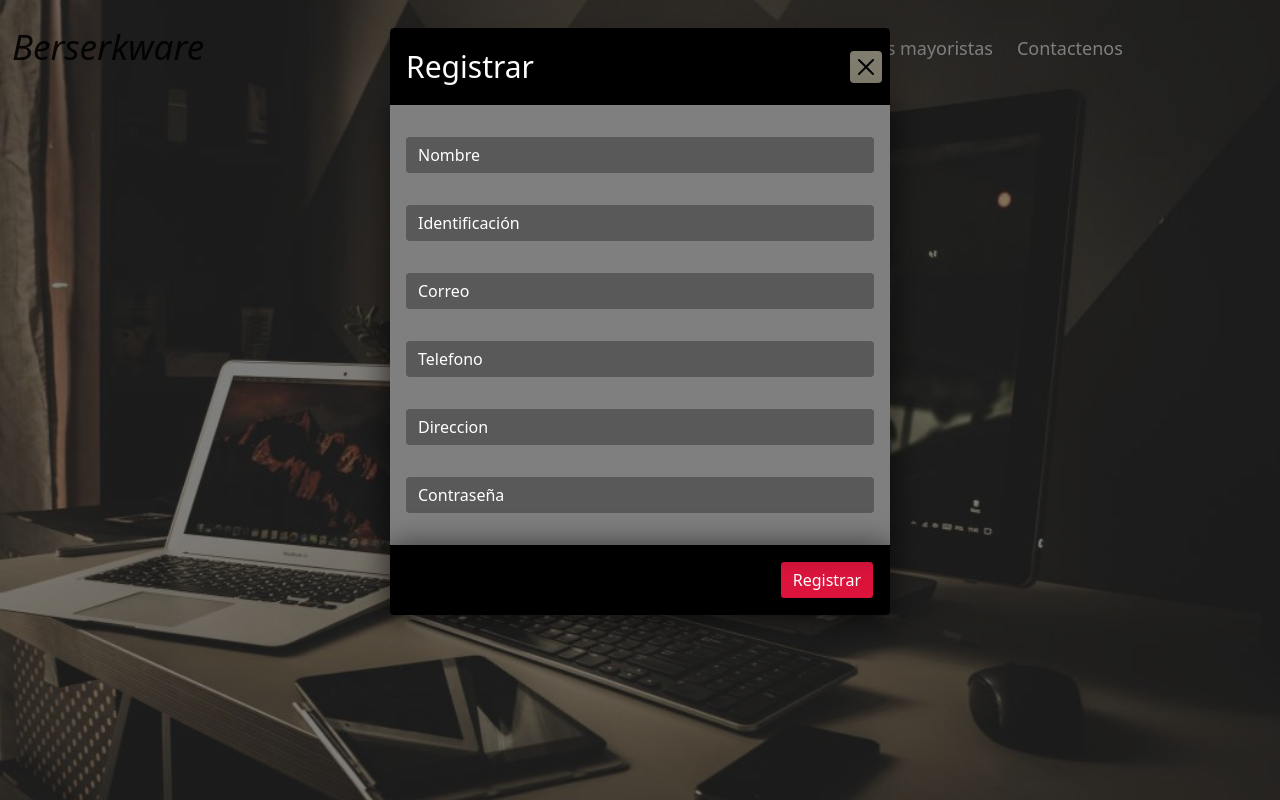
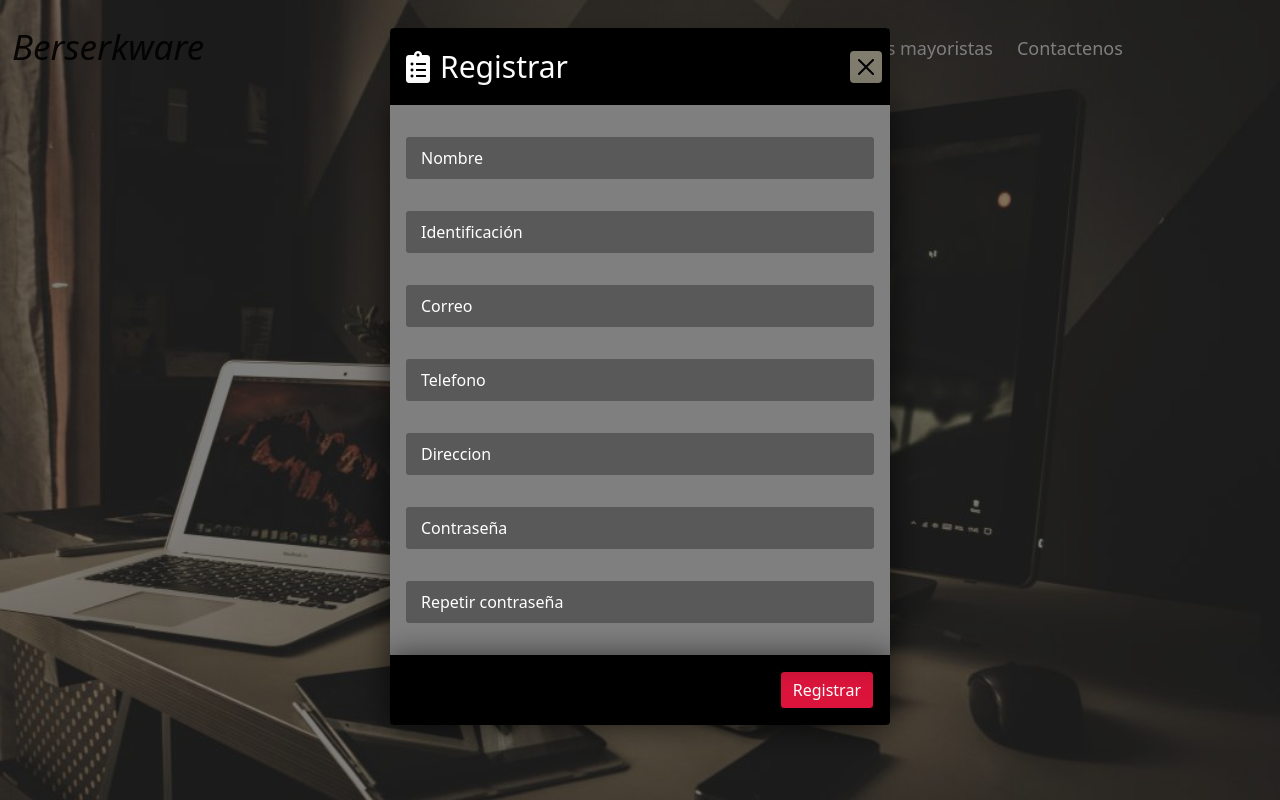
Before and after one commit to Bastian2098/Berserkware, a PHP site: page / in a window 1280 px wide, after a click on "Registrar". Run offline with PHP 8.4, Linux system fonts and the light colour scheme; some libraries are stand-ins or nearby versions.

Commit message:
Validaciones y encriptacion
La validacion del formulario y de iniciar sesion ya estan completos, las contraseñas llegan encriptadas a la base de datos, pendiente validar la disponibilidad del correo electronico al registrar

```diff
--- a/css/style.css
+++ b/css/style.css
@@ -1,48 +1,149 @@
 body{
+
     background-image: url(../img/fondo_login.jpg);
     background-repeat: no-repeat;
     background-size: cover;
     background-attachment: fixed;
+
 }
 
 .formulario{
+
     background: rgba(0,0,0, .5);
     padding: 20px;
     border-radius: 10px;
     box-shadow: 0 0 30px rgba(0,0,0,0.568) ;
     color: white;
+
 }
+
 .form-control{
+
     background: rgba(0,0,0,0.3);
-       border-style: none;
-       transition: 00.3s ease-in;
-       outline: none;
-       box-shadow: none;
+    /*border-style: none;*/
+    border: 3px solid transparent;
+    border-radius: 3px;
+    transition: 00.3s ease all;
+    /*outline: none;
+    box-shadow: none;*/
 
 }
 
 .form-control:focus{
-       background: none ;
-       box-shadow: none;
-       outline: none;
+
+    background: black;
+    /*box-shadow: none;
+    outline: none;*/
     color: white;
-   }
-   .form-control::placeholder{
-       color: white;
+    border: 3px solid #0075ff;
+
 }
 
+.form-control::placeholder{
+
+    color: white;
+
+}
+
+.inputU-incorrect .form-control{
+
+    border: 3px solid #bb2929;
+
+}
+
+.inputU{
+
+    position: relative;
+
+}
+
+.inputU-correct .iconoCheck{
+
+    color: #1ed12d;
+    opacity: 1;
+
+}
+
+.inputU-incorrect .iconoCheck{
+
+    color: #bb2929;
+    bottom: 15px;
+    opacity: 1;
+
+}
+
+.iconoCheck{
+
+    position: absolute;
+    right: 10px;
+    bottom: 15px;
+    z-index: 100;
+    font-size: 16px;
+    opacity: 0;
+
+}
+
+.errorMsg{
+
+    font-size: 12px;
+    margin-top: 0;
+    margin-bottom: 0;
+    display: none;
+
+}
+
+.errorMsg-active{
+
+    position: absolute;
+    display: ruby;
+
+}
+
+.errorMsgFull{
+
+    height: 45px;
+    line-height: 45px;
+    background: #f66060;
+    padding: 0 15px;
+    /*border-radius: 3px;*/
+    display: none;
+
+}
+
+.errorMsgFull-active{
+
+    display: block;
+
+}
+
+.errorMsgLogin{
+
+    height: 45px;
+    line-height: 45px;
+    background: #f66060;
+    padding: 0 15px;
+    /*border-radius: 3px;*/
+    display: block;
+
+}
 
 .ingresar{
+
     background-color: #778899;
     font-size: 16px;
     color:white;
     font-weight: 700! important;
     box-shadow: 0 0 30px rgba(0,0,0,0.568) ;
     transition: 0.3s ease-in;
+
 }
+
 .ingresar:hover{
+
     color: white;
+
 }
+
 .recordar{
 
     box-shadow: none;
@@ -50,66 +151,100 @@ body{
     transition: 00.3s ease-in;
 
 }
+
 .modal-header{
+
     background-color: black;
     border: none;
+
 }
+
 .modal-body{
+
     background: rgba(0,0,0, .5);
     box-shadow: 0 0 30px rgba(0,0,0,0.568) ;
     transition: 0.3s ease-in;
     border: none;
+
 }
+
 .modal-footer{
+
     background-color: black;
     box-shadow: 0 0 30px rgba(0,0,0,0.568) ;
     transition: 0.3s ease-in;
     border: none;
+
 }
+
 .modal-title{
+
     color: white;
     font-size: 30px;
+
 }
+
 .modal-content{
+
     border: none;
     box-shadow: 0 0 40px rgba(0,0,2,0.23);
+
 }
+
 .boton_registro{
+
     background-color: crimson;
     border-color: black;
 
 }
+
 .btn-close{
+
     background-color: cornsilk;
+
 }
+
 .header .navbar {
+
     background-color: transparent !important;
+
 }
+
 .navbar-brand{
+
     font-size: 35px;
     font-style: italic;
 
+}
 
-   }
 .nav-item{
+
     font-size: 25px;
     color: white;
     font-style: italic;
+
 }
+
 .boton_info{
+
     font-size: 18px;
     background-color: transparent !important;
     border: none;
 
 }
+
 .boton_cliente{
+
     font-size: 18px;
     background-color: transparent !important;
     border: none;
 
 }
+
 .boton_contacto{
+
     background-color: transparent !important;
     border: none;
     font-size: 18px;
+
 }
--- a/index.php
+++ b/index.php
@@ -5,6 +5,7 @@
     <meta charset="utf-8">
     <meta name="viewport" content="width=device-width, initial-scale=1, shrink-to-fit=no">
     <link href="https://cdn.jsdelivr.net/npm/bootstrap@5.0.0-beta1/dist/css/bootstrap.min.css" rel="stylesheet" integrity="sha384-giJF6kkoqNQ00vy+HMDP7azOuL0xtbfIcaT9wjKHr8RbDVddVHyTfAAsrekwKmP1" crossorigin="anonymous">
+    <link rel="stylesheet" href="https://use.fontawesome.com/releases/v5.15.1/css/all.css" integrity="sha384-vp86vTRFVJgpjF9jiIGPEEqYqlDwgyBgEF109VFjmqGmIY/Y4HV4d3Gp2irVfcrp" crossorigin="anonymous">
     <link rel="stylesheet" href="css/style.css">
     <link rel="icon" type="image/png" href="img/img1.png">
     <title>Berserkware</title>
@@ -32,7 +33,7 @@
         } else {
             header("Location: index.php");
         }
-    }else{
+    } else {
         include "presentacion/login.php";
     }
 
@@ -42,4 +43,5 @@
     <script src="https://cdn.jsdelivr.net/npm/sweetalert2@10"></script>
     <script src="js/registrar.js"></script>
 </body>
+
 </html>
--- a/presentacion/login.php
+++ b/presentacion/login.php
@@ -1,3 +1,12 @@
+<?php
+
+$error = 0;
+if (isset($_GET["error"])) {
+    $error = $_GET["error"];
+}
+
+?>
+
 <body>
     <header class="header">
         <?php
@@ -9,15 +18,23 @@
     <div class="container">
         <div class="row justify-content-center pt-5 mt-5">
             <div class="col-md-4 formulario">
-                <form action=<?php echo "index.php?id=presentacion/autenticar.php"; ?> method="POST">
+                <form action=<?php echo "index.php?id=presentacion/autenticar.php"; ?> method="POST" id="formLogin">
                     <div class="form-group text-center">
-                        <h1 class="text-light">Iniciar Sesión</h1>
+                        <h1 class="text-light">Iniciar sesión</h1>
+                    </div>
+                    <?php if($error == 1){ ?>
+                    <div class="errorMsgLogin">
+                        <p>
+                            <i class="fas fa-exclamation"></i>
+                            Correo o contraseña incorrecta.
+                        </p>
+                    </div>
+                    <?php } ?>
+                    <div class="mb-3 pt-3">
+                        <input type="email" class="form-control" name="correoLogin" placeholder="Correo" required="required">
                     </div>
                     <div class="mb-3 pt-3">
-                        <input type="email" class="form-control" name="correo" placeholder="Usuario ">
-                    </div>
-                    <div class="mb-3 pt-3">
-                        <input type="password" class="form-control" name="contraseña" placeholder="Contraseña">
+                        <input type="password" class="form-control" name="contraseñaLogin" placeholder="Contraseña" required="required">
                     </div>
                     <div class="mb-3 pt-3">
                         <div class="form-check">
@@ -27,12 +44,12 @@
                             </label>
                         </div>
                     </div>
-                    <div class="form-group text-center pt-3 ">
-                        <input type="submit" value="Ingresar" class="btn btn-block ingresar">
+                    <div class="form-group text-center pt-3">
+                        <input type="submit" value="Ingresar" class="btn btn-block ingresar" id="login">
                     </div>
                 </form>
                 <div class="form-group text-center pt-3">
-                    <button type="button" class="btn btn-primary btn-dark" data-bs-toggle="modal" data-bs-target="#exampleModal">
+                    <button type="button" class="btn btn-primary btn-dark" data-bs-toggle="modal" data-bs-target="#exampleModal" id="buttonReg">
                         Registrar
                     </button>
                 </div>
@@ -43,35 +60,56 @@
         <div class="modal-dialog">
             <div class="modal-content">
                 <div class="modal-header">
-                    <h5 class="modal-title text-center" id="exampleModalLabel">Registrar</h5>
+                    <i class="fas fa-clipboard-list fa-2x" style="color: white"></i>
+                    <h5 class="modal-title text-center" id="exampleModalLabel" style="margin-left:10px">Registrar</h5>
                     <button type="button" class="btn-close" data-bs-dismiss="modal" aria-label="Cerrar"></button>
                 </div>
                 <form method="POST" id="formRegistrar">
                     <div class="modal-body modal1">
-                        <div class="mb-3 pt-3">
-                            <input type="text" class="form-control" id="nombre" placeholder="Nombre">
+                        <div class="mb-3 pt-3 inputU" id="nombreU">
+                            <input type="text" class="form-control" id="nombre" name="nombre" placeholder="Nombre">
+                            <i class="fas fa-times iconoCheck"></i>
+                            <p class="errorMsg">El nombre solo debe estar formado por letras.</p>
                         </div>
-                        <div class="mb-3 pt-3">
-                            <input type="text" class="form-control" id="cc" placeholder="Identificación">
+                        <div class="mb-3 pt-3 inputU" id="ccU">
+                            <input type="text" class="form-control" id="cc" name="cc" placeholder="Identificación">
+                            <i class="fas fa-times iconoCheck"></i>
+                            <p class="errorMsg">El número de identificación debe tener de 5 a 10 dígitos.</p>
                         </div>
-                        <div class="mb-3 pt-3">
-                            <input type="mail" class="form-control" id="correo" placeholder="Correo">
+                        <div class="mb-3 pt-3 inputU" id="correoU">
+                            <input type="mail" class="form-control" id="correo" name="correo" placeholder="Correo">
+                            <i class="fas fa-times iconoCheck"></i>
+                            <p class="errorMsg">Este correo electrónico no es válido.</p>
                         </div>
-                        <div class="mb-3 pt-3">
-                            <input type="text" class="form-control" id="telefono" placeholder="Telefono">
+                        <div class="mb-3 pt-3 inputU" id="telefonoU">
+                            <input type="text" class="form-control" id="telefono" name="telefono" placeholder="Telefono">
+                            <i class="fas fa-times iconoCheck"></i>
+                            <p class="errorMsg">El teléfono debe tener de 7 a 10 dígitos.</p>
                         </div>
-                        <div class="mb-3 pt-3">
-                            <input type="text" class="form-control" id="direccion" placeholder="Direccion">
+                        <div class="mb-3 pt-3 inputU" id="direccionU">
+                            <input type="text" class="form-control" id="direccion" name="direccion" placeholder="Direccion">
+                            <i class="fas fa-times iconoCheck"></i>
+                            <p class="errorMsg">La dirección física debe tener al menos 16 carácteres.</p>
                         </div>
-                        <div class="mb-3 pt-3">
-                            <input type="password" class="form-control" id="contraseña" placeholder="Contraseña">
+                        <div class="mb-3 pt-3 inputU" id="contraseñaU">
+                            <input type="password" class="form-control" id="contraseña" name="contraseña" placeholder="Contraseña">
+                            <i class="fas fa-times iconoCheck"></i>
+                            <p class="errorMsg">La contraseña debe tener entre 8 a 16 carácteres.</p>
                         </div>
-                        <!--<div class="mb-3 pt-3">
-                            <input type="password" class="form-control" id="contraseña2" placeholder="Repetir contraseña">
-                        </div>-->
+                        <div class="mb-3 pt-3 inputU" id="contraseña2U">
+                            <input type="password" class="form-control" id="contraseña2" name="contraseña2" placeholder="Repetir contraseña">
+                            <i class="fas fa-times iconoCheck"></i>
+                            <p class="errorMsg">Ambas contraseñas deben coincidir.</p>
+                        </div>
+                    </div>
+                    <div class="errorMsgFull">
+                        <p>
+                            <i class="fas fa-exclamation"></i>
+                            Faltan o hay datos datos erróneos para el registro.
+                        </p>
                     </div>
                     <div class="modal-footer">
-                        <button type="button" id="registrar" class="btn btn-primary boton_registro">Registrar</button>
+                        <button type="submit" id="registrar" class="btn btn-primary boton_registro">Registrar</button>
                     </div>
                 </form>
             </div>
--- a/presentacion/registrar.php
+++ b/presentacion/registrar.php
@@ -4,7 +4,7 @@ require_once("../dirs.php");
 require(LOGIC_PATH."usuarioComun.php");
 
 if(isset($_POST["data"])){
-    $usuario = new UsuarioComun("", $_POST["data"]["nombre"], $_POST["data"]["cc"], $_POST["data"]["telefono"], $_POST["data"]["direccion"], $_POST["data"]["correo"], $_POST["data"]["contraseña"]);
+$usuario = new UsuarioComun("", $_POST["data"]["nombre"], $_POST["data"]["cc"], $_POST["data"]["telefono"], $_POST["data"]["direccion"], $_POST["data"]["correo"], hash("sha256",$_POST["data"]["contraseña"]));
     $usuario -> crearUsuario();
     $usuario -> consultarIDUsuario();
     $usuario -> asignarTipoUsuario();
```
Also changed, not shown: js/registrar.js (+103 -3 lines), presentacion/autenticar.php (+13 -13 lines). Lines whose indentation alone changed are shown as unchanged.
